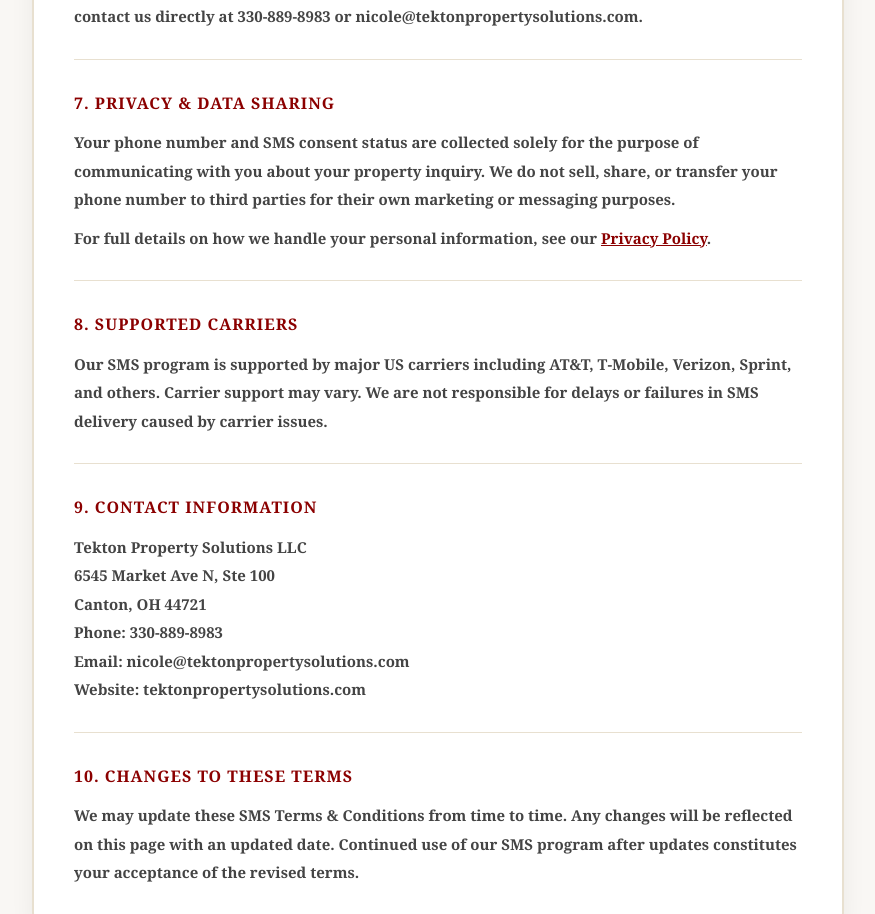
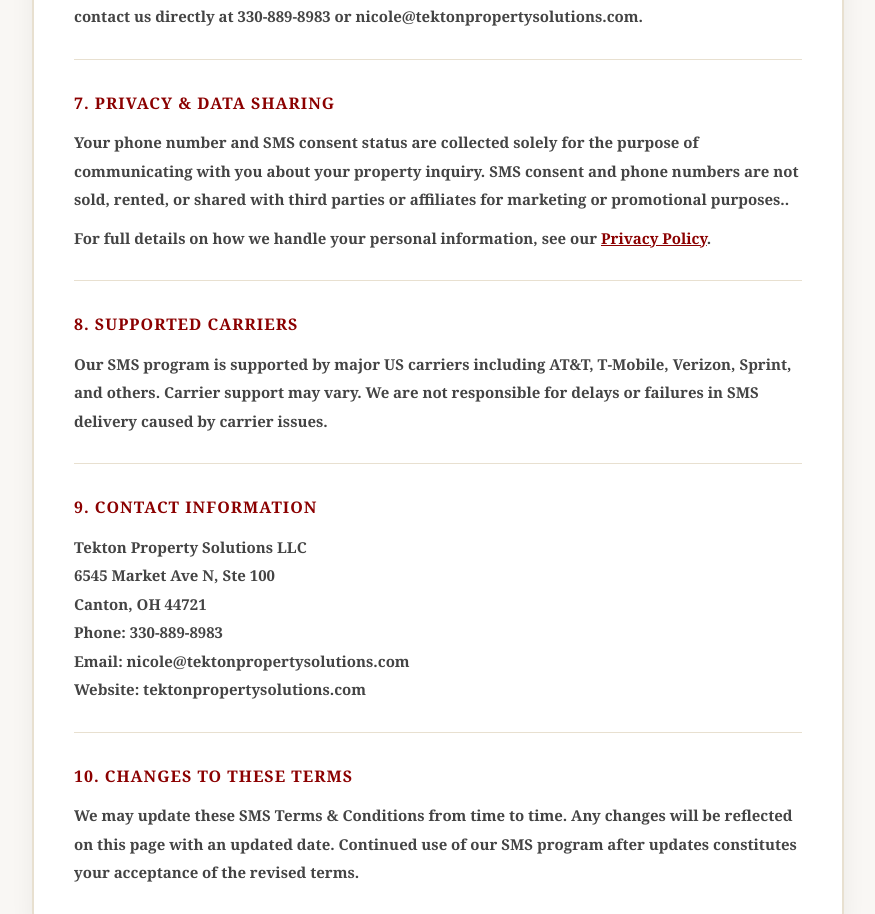
Before and after one commit to nijackacquisitions56/nijack-property-solutions, a React (Vite) app: page /sms-terms in a window 1280 px wide. Shown: the part 1882-2796 px from the top of the page, without its empty margins (202-1077 px from the left). Built offline with nearby package versions, Linux system fonts and the light colour scheme.

Commit message:
Update SmsTerms.jsx

```diff
--- a/src/SmsTerms.jsx
+++ b/src/SmsTerms.jsx
@@ -91,7 +91,7 @@ const SmsTerms = () => {
 
             <section>
               <h2 style={{ color: '#8B0000', fontWeight: 900, textTransform: 'uppercase', fontSize: 16, letterSpacing: 1, marginBottom: 10 }}>7. Privacy &amp; Data Sharing</h2>
-              <p style={{ margin: 0 }}>Your phone number and SMS consent status are collected solely for the purpose of communicating with you about your property inquiry. We do not sell, share, or transfer your phone number to third parties for their own marketing or messaging purposes.</p>
+              <p style={{ margin: 0 }}>Your phone number and SMS consent status are collected solely for the purpose of communicating with you about your property inquiry. SMS consent and phone numbers are not sold, rented, or shared with third parties or affiliates for marketing or promotional purposes..</p>
               <p style={{ margin: '10px 0 0' }}>For full details on how we handle your personal information, see our <Link to="/privacy-policy" style={{ color: '#8B0000', textDecoration: 'underline' }}>Privacy Policy</Link>.</p>
             </section>
 
```
